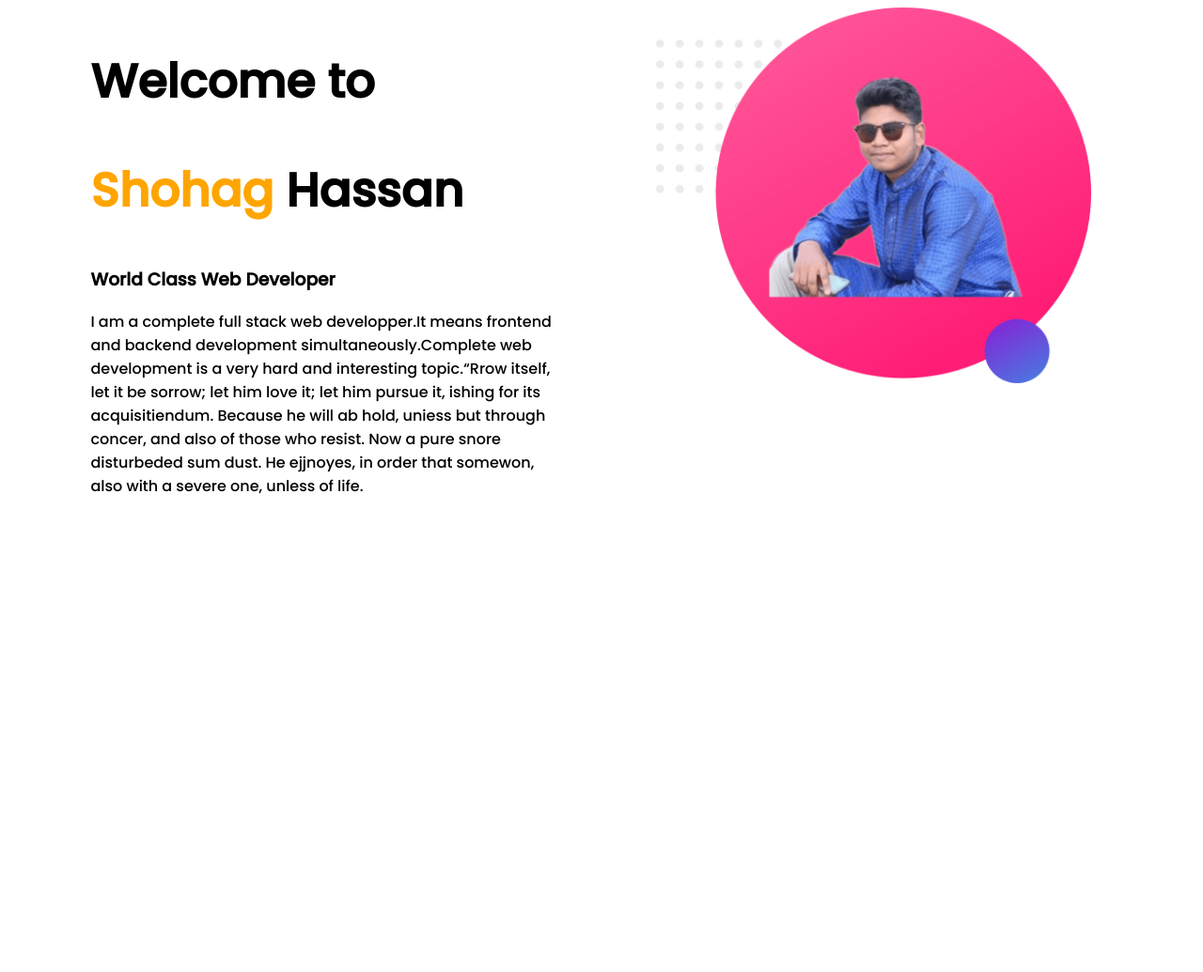
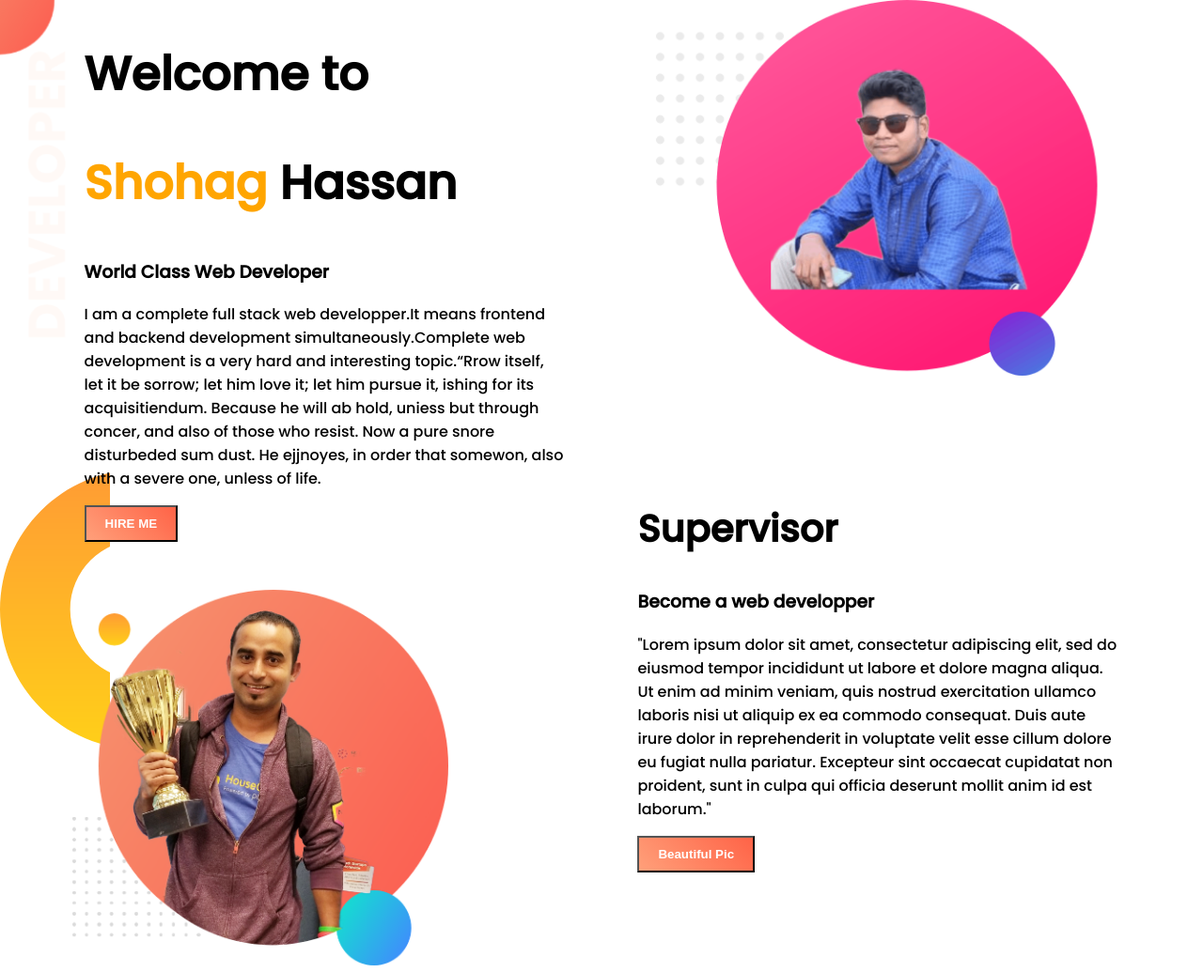
Before and after one commit to Shohagcse123/web-portfolio, a plain HTML site: page index.html in a window 1280 px wide. Shown: the whole page at 94% size. Before the commit the page ends 800 px from the top, so only its background shows below. Drawn offline with Linux system fonts and the light colour scheme.

Commit message:
second part

```diff
--- a/index.html
+++ b/index.html
@@ -9,16 +9,31 @@
     <link rel="stylesheet" href="style.css">
 </head>
 <body>
-    <section>
+    <section class="top-part">
         <div class="half-width">
         <h1>Welcome to</h1>
         <h1><span id="highlight">Shohag</span> Hassan</h1>
         <h3>World Class Web Developer</h3>
         <p>I am a complete full stack web developper.It means frontend and backend development simultaneously.Complete web development is a very hard and interesting topic.“Rrow itself, let it be sorrow; let him love it; let him pursue it, ishing for its acquisitiendum. Because he will ab hold, uniess but through concer, and also of those who resist. Now a pure snore disturbeded sum dust. He ejjnoyes, in order that somewon, also with a severe one, unless of life.</p>
+        <a target="_blank" href="https://www.youtube.com/"><button id ="btn">HIRE ME</button></a>
     </div>
     <div class="half-width">
-        <img src="images/profile.png" title="shohag" width="400px" height="400px">
+        <img src="images/profile.png" title="shohag" width="500px" height="400px">
     </div>
+
+    </section>
+    <section class="down-part">
+     <div class="down1">
+        <h2>Supervisor</h2>
+        <h3>Become a web developper</h3>
+        <p>"Lorem ipsum dolor sit amet, consectetur adipiscing elit, sed do eiusmod tempor incididunt ut labore et dolore magna aliqua. Ut enim ad minim veniam, quis nostrud exercitation ullamco laboris nisi ut aliquip ex ea commodo consequat. Duis aute irure dolor in reprehenderit in voluptate velit esse cillum dolore eu fugiat nulla pariatur. Excepteur sint occaecat cupidatat non proident, sunt in culpa qui officia deserunt mollit anim id est laborum."</p>
+        <a target="_blank" href="https://www.pexels.com/photo/purple-petal-flowers-381739/"><button id="btn2">Beautiful Pic</button></a>
+
+     </div>
+     <div class="down1">
+        <img src="images/jhankar.png" alt="jhankar" width="400px" height="400px">
+     </div>
+
     </section>
 </body>
 </html>
--- a/style.css
+++ b/style.css
@@ -1,9 +1,13 @@
 body{
     font-family: 'Poppins', sans-serif;
+    margin: 0px;
 }
 
 h1{
     font-size: 50px;
+}
+h2{
+    font-size: 40px;
 }
 #highlight{
     color: orange;
@@ -17,3 +21,36 @@ h1{
 .half-width img{
     width: 100%;
 }
+#btn{
+    background-image: linear-gradient(45deg , lightsalmon, tomato);
+    padding: 10px 20px;
+    color: white;
+    font-weight: bold;
+
+}
+#btn2{
+    background-image: linear-gradient(45deg , lightsalmon, tomato);
+    padding: 10px 20px;
+    color: white;
+    font-weight: bold;
+}
+.top-part{
+    background-image: url(images/top-banner.png);
+   background-repeat: no-repeat;
+}
+section{
+    height: 500px;
+}
+.down1{
+    width: 40%;
+    float: right;
+    margin-right: 5%;
+    padding-right:2%;
+}
+.down-part{
+    background-image: url(images/dream-bg.png);
+    background-repeat: no-repeat;
+}
+.down-part img{
+    padding-top: 10%;
+}
```
